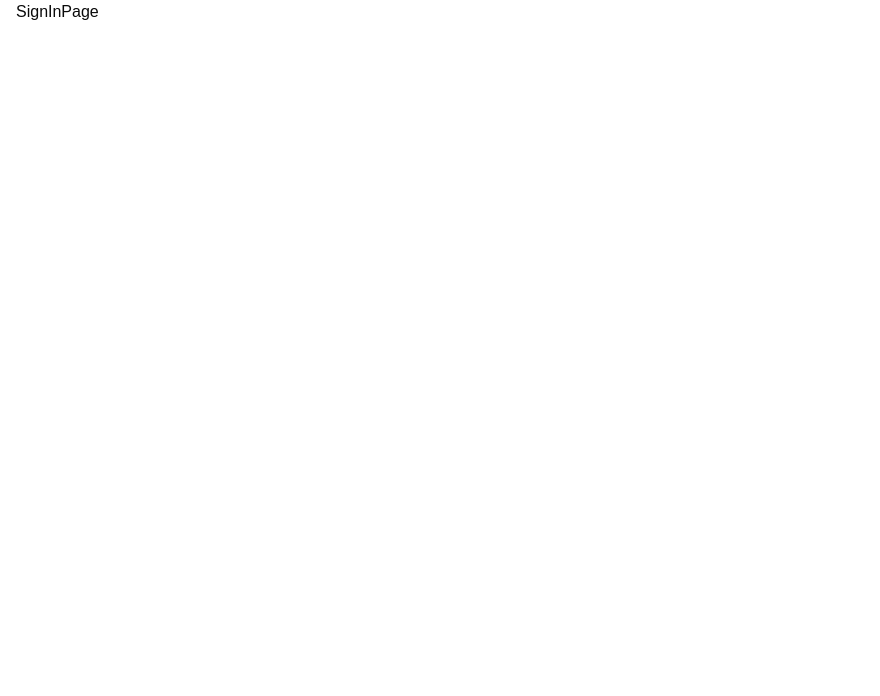
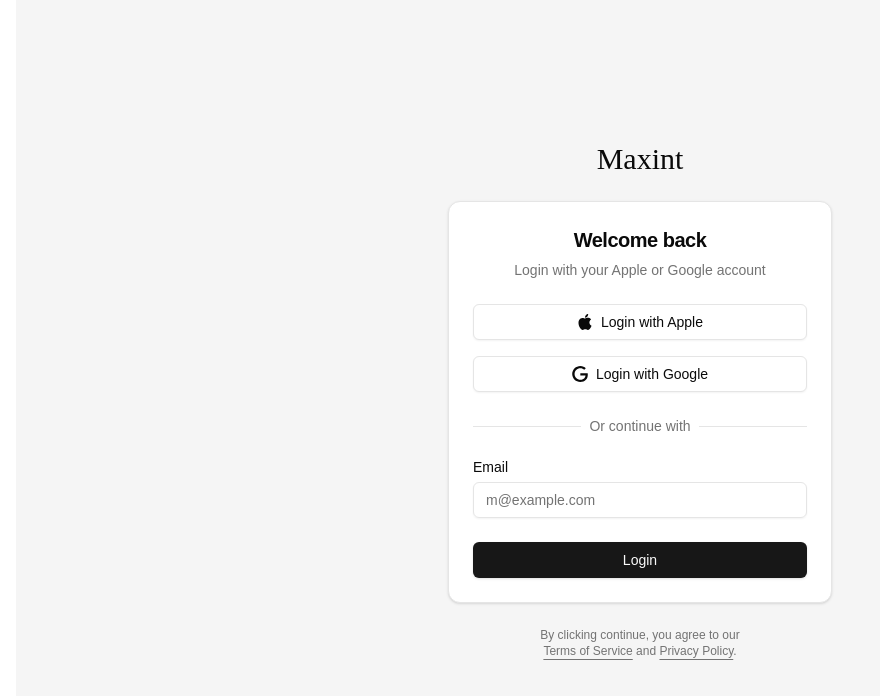
Before and after one commit to AndrejZaf/maxint-next, a Next.js app: page /sign-in in a window 1280 px wide. Shown: the top 696 px of the page, without its empty margins (0-880 px from the left). Built offline with nearby package versions, Linux system fonts and the light colour scheme; a web font is replaced by a local one.

Commit message:
Create base login screen

```diff
--- a/app/(auth)/sign-in/page.tsx
+++ b/app/(auth)/sign-in/page.tsx
@@ -1,8 +1,16 @@
+import { LoginForm } from "@/components/login-form";
 import React from "react";
 
 const SignInPage = () => {
     return (
-        <div>SignInPage</div>
+        <div className="flex min-h-svh flex-col items-center justify-center gap-6 bg-muted p-6 md:p-10">
+            <div className="flex w-full max-w-sm flex-col gap-6">
+                <span className=" text-center text-3xl truncate font-['BC_Alphapipe_TSB_Bold']">
+                  Maxint
+                </span>
+                <LoginForm />
+            </div>
+        </div>
     );
 };
 export default SignInPage;
--- /dev/null
+++ b/components/login-form.tsx
@@ -0,0 +1,75 @@
+import { Button } from "@/components/ui/button";
+import { Card, CardContent, CardDescription, CardHeader, CardTitle } from "@/components/ui/card";
+import { Input } from "@/components/ui/input";
+import { Label } from "@/components/ui/label";
+import { cn } from "@/lib/utils";
+import { ComponentPropsWithoutRef } from "react";
+
+export function LoginForm({
+                              className,
+                              ...props
+                          }: ComponentPropsWithoutRef<"div">) {
+    return (
+        <div className={cn("flex flex-col gap-6", className)} {...props}>
+            <Card>
+                <CardHeader className="text-center">
+                    <CardTitle className="text-xl">Welcome back</CardTitle>
+                    <CardDescription>
+                        Login with your Apple or Google account
+                    </CardDescription>
+                </CardHeader>
+                <CardContent>
+                    <form>
+                        <div className="grid gap-6">
+                            <div className="flex flex-col gap-4">
+                                <Button variant="outline" className="w-full">
+                                    <svg xmlns="http://www.w3.org/2000/svg" viewBox="0 0 24 24">
+                                        <path
+                                            d="M12.152 6.896c-.948 0-2.415-1.078-3.96-1.04-2.04.027-3.91 1.183-4.961 3.014-2.117 3.675-.546 9.103 1.519 12.09 1.013 1.454 2.208 3.09 3.792 3.039 1.52-.065 2.09-.987 3.935-.987 1.831 0 2.35.987 3.96.948 1.637-.026 2.676-1.48 3.676-2.948 1.156-1.688 1.636-3.325 1.662-3.415-.039-.013-3.182-1.221-3.22-4.857-.026-3.04 2.48-4.494 2.597-4.559-1.429-2.09-3.623-2.324-4.39-2.376-2-.156-3.675 1.09-4.61 1.09zM15.53 3.83c.843-1.012 1.4-2.427 1.245-3.83-1.207.052-2.662.805-3.532 1.818-.78.896-1.454 2.338-1.273 3.714 1.338.104 2.715-.688 3.559-1.701"
+                                            fill="currentColor"
+                                        />
+                                    </svg>
+                                    Login with Apple
+                                </Button>
+                                <Button variant="outline" className="w-full">
+                                    <svg xmlns="http://www.w3.org/2000/svg" viewBox="0 0 24 24">
+                                        <path
+                                            d="M12.48 10.92v3.28h7.84c-.24 1.84-.853 3.187-1.787 4.133-1.147 1.147-2.933 2.4-6.053 2.4-4.827 0-8.6-3.893-8.6-8.72s3.773-8.72 8.6-8.72c2.6 0 4.507 1.027 5.907 2.347l2.307-2.307C18.747 1.44 16.133 0 12.48 0 5.867 0 .307 5.387.307 12s5.56 12 12.173 12c3.573 0 6.267-1.173 8.373-3.36 2.16-2.16 2.84-5.213 2.84-7.667 0-.76-.053-1.467-.173-2.053H12.48z"
+                                            fill="currentColor"
+                                        />
+                                    </svg>
+                                    Login with Google
+                                </Button>
+                            </div>
+                            <div
+                                className="relative text-center text-sm after:absolute after:inset-0 after:top-1/2 after:z-0 after:flex after:items-center after:border-t after:border-border">
+                <span className="relative z-10 bg-background px-2 text-muted-foreground">
+                  Or continue with
+                </span>
+                            </div>
+                            <div className="grid gap-6">
+                                <div className="grid gap-2">
+                                    <Label htmlFor="email">Email</Label>
+                                    <Input
+                                        id="email"
+                                        type="email"
+                                        placeholder="m@example.com"
+                                        required
+                                    />
+                                </div>
+                                <Button type="submit" className="w-full">
+                                    Login
+                                </Button>
+                            </div>
+                        </div>
+                    </form>
+                </CardContent>
+            </Card>
+            <div
+                className="text-balance text-center text-xs text-muted-foreground [&_a]:underline [&_a]:underline-offset-4 [&_a]:hover:text-primary  ">
+                By clicking continue, you agree to our <a href="#">Terms of Service</a>{" "}
+                and <a href="#">Privacy Policy</a>.
+            </div>
+        </div>
+    );
+}
--- /dev/null
+++ b/components/ui/card.tsx
@@ -0,0 +1,76 @@
+import * as React from "react"
+
+import { cn } from "@/lib/utils"
+
+const Card = React.forwardRef<
+  HTMLDivElement,
+  React.HTMLAttributes<HTMLDivElement>
+>(({ className, ...props }, ref) => (
+  <div
+    ref={ref}
+    className={cn(
+      "rounded-xl border bg-card text-card-foreground shadow",
+      className
+    )}
+    {...props}
+  />
+))
+Card.displayName = "Card"
+
+const CardHeader = React.forwardRef<
+  HTMLDivElement,
+  React.HTMLAttributes<HTMLDivElement>
+>(({ className, ...props }, ref) => (
+  <div
+    ref={ref}
+    className={cn("flex flex-col space-y-1.5 p-6", className)}
+    {...props}
+  />
+))
+CardHeader.displayName = "CardHeader"
+
+const CardTitle = React.forwardRef<
+  HTMLDivElement,
+  React.HTMLAttributes<HTMLDivElement>
+>(({ className, ...props }, ref) => (
+  <div
+    ref={ref}
+    className={cn("font-semibold leading-none tracking-tight", className)}
+    {...props}
+  />
+))
+CardTitle.displayName = "CardTitle"
+
+const CardDescription = React.forwardRef<
+  HTMLDivElement,
+  React.HTMLAttributes<HTMLDivElement>
+>(({ className, ...props }, ref) => (
+  <div
+    ref={ref}
+    className={cn("text-sm text-muted-foreground", className)}
+    {...props}
+  />
+))
+CardDescription.displayName = "CardDescription"
+
+const CardContent = React.forwardRef<
+  HTMLDivElement,
+  React.HTMLAttributes<HTMLDivElement>
+>(({ className, ...props }, ref) => (
+  <div ref={ref} className={cn("p-6 pt-0", className)} {...props} />
+))
+CardContent.displayName = "CardContent"
+
+const CardFooter = React.forwardRef<
+  HTMLDivElement,
+  React.HTMLAttributes<HTMLDivElement>
+>(({ className, ...props }, ref) => (
+  <div
+    ref={ref}
+    className={cn("flex items-center p-6 pt-0", className)}
+    {...props}
+  />
+))
+CardFooter.displayName = "CardFooter"
+
+export { Card, CardHeader, CardFooter, CardTitle, CardDescription, CardContent }
--- /dev/null
+++ b/components/ui/label.tsx
@@ -0,0 +1,26 @@
+"use client"
+
+import * as React from "react"
+import * as LabelPrimitive from "@radix-ui/react-label"
+import { cva, type VariantProps } from "class-variance-authority"
+
+import { cn } from "@/lib/utils"
+
+const labelVariants = cva(
+  "text-sm font-medium leading-none peer-disabled:cursor-not-allowed peer-disabled:opacity-70"
+)
+
+const Label = React.forwardRef<
+  React.ElementRef<typeof LabelPrimitive.Root>,
+  React.ComponentPropsWithoutRef<typeof LabelPrimitive.Root> &
+    VariantProps<typeof labelVariants>
+>(({ className, ...props }, ref) => (
+  <LabelPrimitive.Root
+    ref={ref}
+    className={cn(labelVariants(), className)}
+    {...props}
+  />
+))
+Label.displayName = LabelPrimitive.Root.displayName
+
+export { Label }
--- a/package.json
+++ b/package.json
@@ -13,6 +13,7 @@
     "@radix-ui/react-collapsible": "^1.1.3",
     "@radix-ui/react-dialog": "^1.1.6",
     "@radix-ui/react-dropdown-menu": "^2.1.6",
+    "@radix-ui/react-label": "^2.1.2",
     "@radix-ui/react-separator": "^1.1.2",
     "@radix-ui/react-slot": "^1.1.2",
     "@radix-ui/react-tabs": "^1.1.3",
```
Also changed, not shown: app/(auth)/layout.tsx (renamed from app/(auth)/sign-in/layout.tsx), 1 other file (tests, documents, lock files or other folders).
